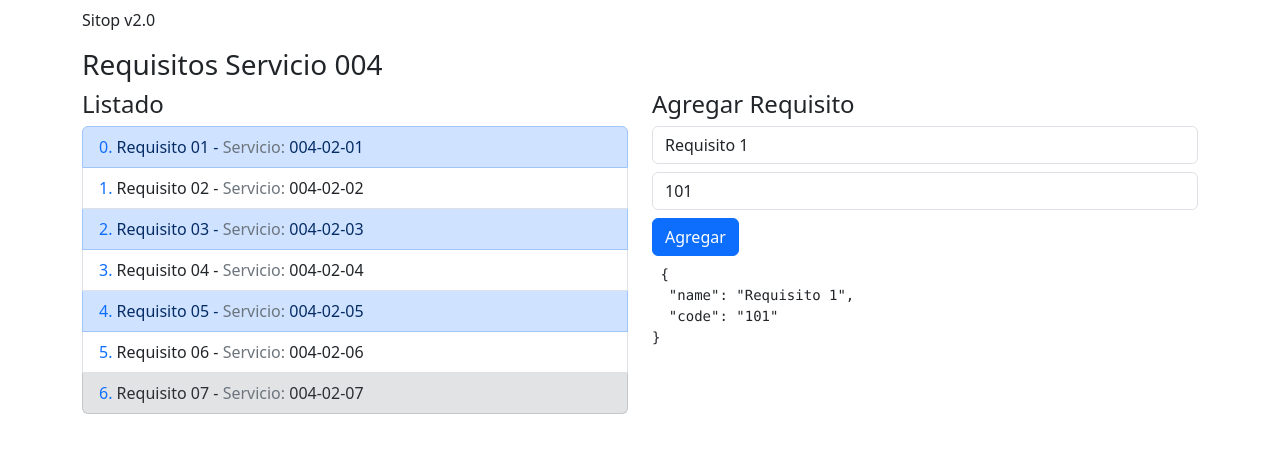
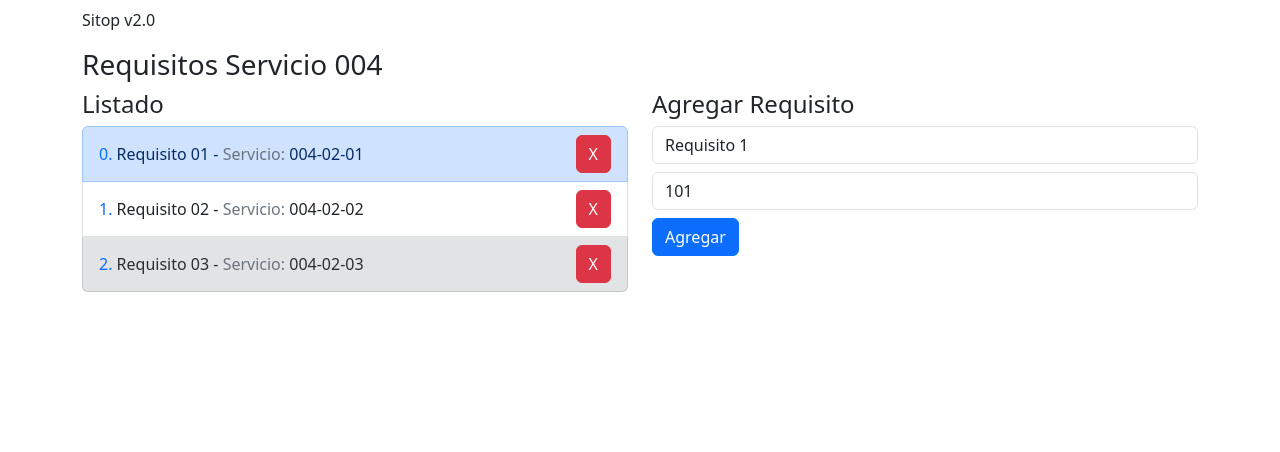
Before and after one commit to iblurdesigner/testReMit, an Angular app: page / in a window 1280 px wide. Shown: the top 452 px of the page. Built offline with nearby package versions, Linux system fonts and the light colour scheme.

Commit message:
boton eliminar verif index

```diff
--- a/src/app/req0401/components/add-req/add-req.component.html
+++ b/src/app/req0401/components/add-req/add-req.component.html
@@ -5,19 +5,18 @@
         type="text"
         class="form-control mb-2"
         placeholder="Agregar requisito"
-        [(ngModel)]="addReq.name"
+        [(ngModel)]="requisito.name"
         name="req"
       >
 
       <input
-        type="number"
+        type="text"
         class="form-control mb-2"
         placeholder="codigo requisito"
-        [(ngModel)] ="addReq.code"
+        [(ngModel)] ="requisito.code"
         name="code"
       >
 
       <button class="btn btn-primary mb-2" >Agregar</button>
 
-      <pre> {{ addReq | json }} </pre>
     </form>
--- a/src/app/req0401/components/add-req/add-req.component.ts
+++ b/src/app/req0401/components/add-req/add-req.component.ts
@@ -8,26 +8,24 @@ import { Req } from '../../interfaces/req.interface';
 })
 export class AddReqComponent {
 
-  // esto va a exponer el valor que se va a emitir
+  // esto es un evento que se emite al padre
   @Output()
   public onNewAddReq: EventEmitter<Req> = new EventEmitter();
 
-  public addReq: Req = {
+  public requisito: Req = {
       name: 'Requisito 1',
       code: '101'
   }
 
   emitRequisito(): void {
-    console.log(this.addReq)
 
     // validaciones para que no vengan sin nombres
-    if(this.addReq.name.length === 0) return;
+    if(this.requisito.name.length === 0) return;
 
     // esto va a emitir el objeto
-    this.onNewAddReq.emit(this.addReq)
+    this.onNewAddReq.emit(this.requisito)
 
-    this.addReq.name = '',
-    this.addReq.code = ''
+    this.requisito = { name: '', code: '' };
   }
 
 }
--- a/src/app/req0401/components/list/list.component.html
+++ b/src/app/req0401/components/list/list.component.html
@@ -1,7 +1,7 @@
 <h4>Listado</h4>
     <ul class="list-group">
       <li
-        class="list-group-item"
+        class="list-group-item d-flex justify-content-between align-items-center"
         *ngFor="let item of RequisList;
                 let i = index
                 let isFirst = first;
@@ -16,11 +16,14 @@
         } "
         >
 
-        <span class="text-primary">{{i}}. </span>
-        {{ item.name }} -
-        <span class="text-secondary"> Servicio: </span>
-        {{ item.code }}
+        <div>
+          <span class="text-primary">{{i}}. </span>
+          {{ item.name }} -
+          <span class="text-secondary"> Servicio: </span>
+          {{ item.code }}
+        </div>
 
+        <button class="btn btn-danger" (click)="onDeleteReq(i)">X</button>
 
       </li>
     </ul>
--- a/src/app/req0401/components/list/list.component.ts
+++ b/src/app/req0401/components/list/list.component.ts
@@ -20,4 +20,8 @@ export class ListComponent {
     },
 
   ]
+
+  onDeleteReq(index:number): void {
+    console.log(index)
+  }
 }
--- a/src/app/req0401/pages/main-page.component.ts
+++ b/src/app/req0401/pages/main-page.component.ts
@@ -20,28 +20,11 @@ export class MainPageComponent {
     {
       name: 'Requisito 03',
       code: '004-02-03'
-    },
-    {
-      name: 'Requisito 04',
-      code: '004-02-04'
-    },
-    {
-      name: 'Requisito 05',
-      code: '004-02-05'
-    },
-    {
-      name: 'Requisito 06',
-      code: '004-02-06'
-    },
-    {
-      name: 'Requisito 07',
-      code: '004-02-07'
     }
   ]
 
-  onNewRequi(addReq: Req):void {
-    console.log('MainPage')
-    console.log(addReq)
+  onNewRequi(requisito: Req):void {
+    this.requisites.push(requisito);
   }
 
 }
```
